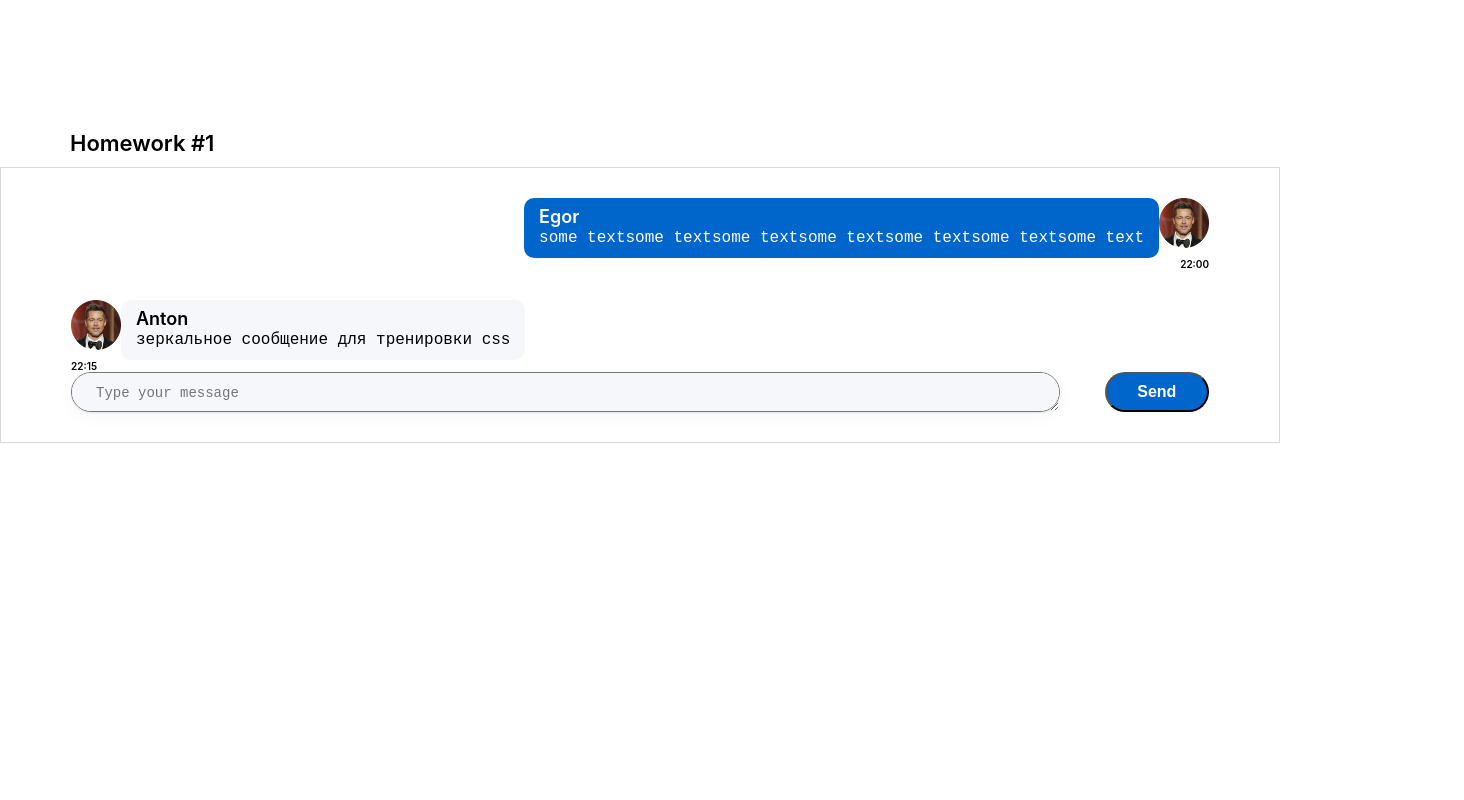
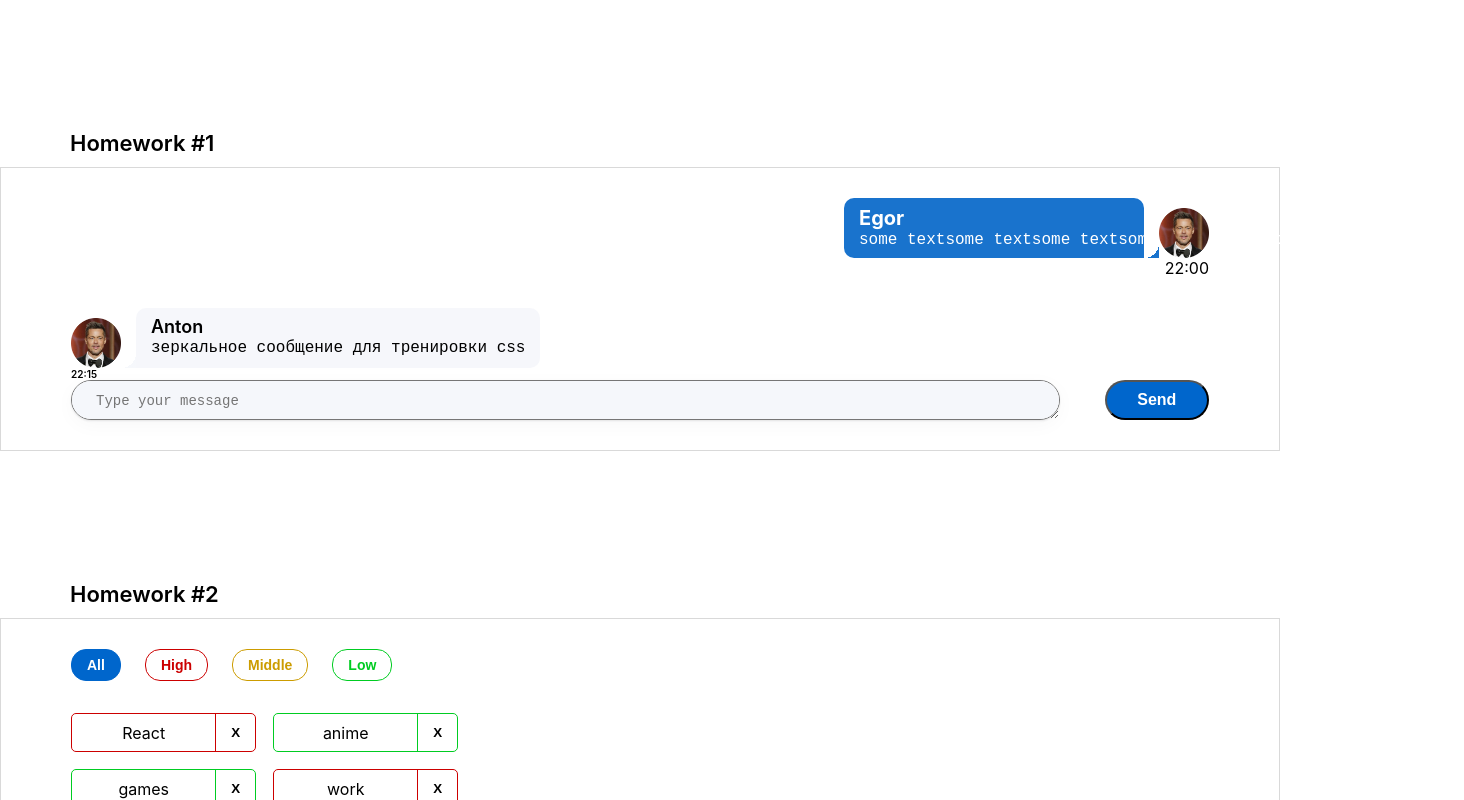
Before and after one commit to hazinega100/chat, a React (Create React App) app: page /#/ in a window 1280 px wide. Shown: the top 800 px of the page, 1464 px wide, since content can reach past the window. Built offline with nearby package versions, Linux system fonts and the light colour scheme.

Commit message:
ready HW2

```diff
--- a/src/s1-main/App.tsx
+++ b/src/s1-main/App.tsx
@@ -1,13 +1,14 @@
 import React from 'react'
 import s from './App.module.css'
 import HW1 from '../s2-homeworks/hw01/HW1'
+import HW2 from "../s2-homeworks/hw02/HW2";
 
 function App() {
     return (
         <div className={s.App}>
             <HW1/>
             {/*раскомментировать по ходу выполнения*/}
-            {/*<HW2/>*/}
+            <HW2/>
             {/*<HW3/>*/}
             {/*<HW4/>*/}
 
--- a/src/s2-homeworks/hw01/friend-message/FriendMessage.module.css
+++ b/src/s2-homeworks/hw01/friend-message/FriendMessage.module.css
@@ -5,7 +5,8 @@
 .friendImageAndText {
     margin-top: 30px;
     display: flex;
-    justify-content: start;
+    /*justify-content: start;*/
+    align-items: flex-end;
 }
 
 .friendImageAndText img {
@@ -16,9 +17,15 @@
 .friendText {
     min-width: 10%;
     min-height: 60px;
-    background: #F5F7FB;
-    border-radius: 10px;
+    background: rgba(245, 247, 251, 0.9);
+    border-radius: 10px 10px 10px 0;
     padding: 8px 15px;
+}
+
+.angle {
+    width: 15px;
+    height: 15px;
+    background: radial-gradient(circle at 0 0, rgba(255, 255, 255, 100) 15px, rgba(245, 247, 251, 0.9) 0);
 }
 
 .friendText:after {
--- a/src/s2-homeworks/hw01/friend-message/FriendMessage.tsx
+++ b/src/s2-homeworks/hw01/friend-message/FriendMessage.tsx
@@ -16,6 +16,7 @@ const FriendMessage = (props: MessagePropsType) => {
                     src={props.message.user.avatar}
                     //
                 />
+                <div className={s.angle}></div>
                 <div className={s.friendText}>
                     <div
                         id={'hw1-friend-name-' + props.message.id}
--- a/src/s2-homeworks/hw01/message/Message.module.css
+++ b/src/s2-homeworks/hw01/message/Message.module.css
@@ -5,6 +5,7 @@
     display: flex;
     justify-content: end;
     flex-direction: row-reverse;
+    align-items: flex-end;
 }
 
 .imageAndText img {
@@ -13,10 +14,11 @@
 }
 
 .text {
-    min-width: 10%;
-    min-height: 60px;
-    background: #0066CC;
-    border-radius: 10px;
+    min-width: 150px;
+    max-width: 300px;
+    word-wrap: break-word;
+    background: rgba(0, 100, 200, 0.9);
+    border-radius: 10px 10px 0 10px;
     padding: 8px 15px;
 }
 
@@ -25,11 +27,15 @@
     color: #000;
 }
 
+.angle {
+    width: 15px;
+    height: 15px;
+    background: radial-gradient(circle at 0 0, rgba(255, 255, 255, 0.3) 15px, rgba(0, 100, 200, 0.9) 0);
+}
+
 .name {
-    font-style: normal;
-    font-weight: 600;
-    font-size: 18px;
-    line-height: 22px;
+    font-weight: bold;
+    font-size: 20px;
     color: #FFFFFF;
 }
 
@@ -43,10 +49,6 @@
 
 .time {
     display: flex;
-    justify-content: end;
-    font-style: normal;
-    font-weight: 600;
-    font-size: 10px;
-    line-height: 12px;
+    justify-content: flex-end;
     color: #000000;
 }
--- a/src/s2-homeworks/hw01/message/Message.tsx
+++ b/src/s2-homeworks/hw01/message/Message.tsx
@@ -15,27 +15,20 @@ const Message = (props: MessagePropsType) => {
             <div className={s.imageAndText}>
                 <img
                     id={'hw1-avatar-' + props.message.id} alt="avatar"
-                    // создаёт студент
                     src={props.message.user.avatar}
-                    //
                 />
+                <div className={s.angle}></div>
                 <div className={s.text}>
                     <div id={'hw1-name-' + props.message.id} className={s.name}>
-                        {/*создаёт студент*/}
                         {props.message.user.name}
-                        {/**/}
                     </div>
                     <pre id={'hw1-text-' + props.message.id} className={s.messageText}>
-                        {/*создаёт студент*/}
                         {props.message.message.text}
-                        {/**/}
                     </pre>
                 </div>
             </div>
             <div id={'hw1-time-' + props.message.id} className={s.time}>
-                {/*создаёт студент*/}
                 {props.message.message.time}
-                {/**/}
             </div>
         </div>
     )
--- a/src/s2-homeworks/hw02/HW2.tsx
+++ b/src/s2-homeworks/hw02/HW2.tsx
@@ -3,13 +3,13 @@ import Affairs from './affairs/Affairs'
 import s2 from '../../s1-main/App.module.css'
 
 /*
-* 1 - описать типы AffairPriorityType, AffairType
-* 2 - указать нужный тип для defaultAffairs
-* 3 - дописать типы и логику функции filterAffairs и проверить её тестами
-* 4 - выполнить пункт 3 для функции deleteAffair
-* 5 - указать нужный тип в useState с affairs
-* 6 - дописать тип и логику функции deleteAffairCallback
-* 7 - в файле Affairs.tsx дописать типизацию пропсов
+* 1 - описать типы AffairPriorityType, AffairType +
+* 2 - указать нужный тип для defaultAffairs +
+* 3 - дописать типы и логику функции filterAffairs и проверить её тестами +
+* 4 - выполнить пункт 3 для функции deleteAffair +
+* 5 - указать нужный тип в useState с affairs +
+* 6 - дописать тип и логику функции deleteAffairCallback +
+* 7 - в файле Affairs.tsx дописать типизацию пропсов +
 * 8 - в файле Affairs.tsx дописать логику функций setAll, setHigh, setMiddle, setLow
 * 9 - в файле Affair.tsx дописать типизацию пропсов
 * 10 - в файле Affair.tsx дописать функции deleteCallback и использовать
@@ -17,41 +17,42 @@ import s2 from '../../s1-main/App.module.css'
 * */
 
 // types
-export type AffairPriorityType = any // need to fix any
+export type AffairPriorityType = "low" | "middle" | "high" | 'all'// need to fix any
 export type AffairType = {
-    _id: any // need to fix any
-    name: any // need to fix any
+    _id: number // need to fix any
+    name: string // need to fix any
     priority: AffairPriorityType
 }
 export type FilterType = 'all' | AffairPriorityType
 
 // constants
-const defaultAffairs: any = [ // need to fix any
+const defaultAffairs: Array<AffairType> = [ // need to fix any
     {_id: 1, name: 'React', priority: 'high'}, // студенты могут изменить содержимое name и количество элементов в массиве, ...priority не менять!
     {_id: 2, name: 'anime', priority: 'low'},
     {_id: 3, name: 'games', priority: 'low'},
     {_id: 4, name: 'work', priority: 'high'},
     {_id: 5, name: 'html & css', priority: 'middle'},
+    {_id: 6, name: 'sleep', priority: 'low'}
 ]
 
 // pure helper functions
-export const filterAffairs = (affairs: any, filter: any): any => { // need to fix any
-
-
-    return affairs // need to fix
+export const filterAffairs = (affairs: Array<AffairType>, filter: FilterType): any => { // need to fix any
+    if (filter === 'all') return affairs
+    if (filter === 'low') return affairs.filter(a => a.priority == 'low')
+    if (filter === 'middle') return affairs.filter(a => a.priority == 'middle')
+    if (filter === 'high') return affairs.filter(a => a.priority == 'high')
 }
-export const deleteAffair = (affairs: any, _id: any): any => { // need to fix any
-
-    return affairs // need to fix
+export const deleteAffair = (affairs: Array<AffairType>, _id: number): any => { // need to fix any
+    return affairs.filter(a => a._id !== _id)
 }
 
 function HW2() {
-    const [affairs, setAffairs] = useState<any>(defaultAffairs) // need to fix any
+    const [affairs, setAffairs] = useState<Array<AffairType>>(defaultAffairs) // need to fix any
     const [filter, setFilter] = useState<FilterType>('all')
 
     const filteredAffairs = filterAffairs(affairs, filter)
-    const deleteAffairCallback = (_id: any) => { // need to fix any
-        // need to fix
+    const deleteAffairCallback = (_id: number) => {
+        setAffairs(affairs.filter(a => a._id !== _id))
     }
 
     return (
--- a/src/s2-homeworks/hw02/affairs/Affairs.tsx
+++ b/src/s2-homeworks/hw02/affairs/Affairs.tsx
@@ -4,24 +4,28 @@ import {AffairType, FilterType} from '../HW2'
 import s from './Affairs.module.css'
 
 type AffairsPropsType = {
-    data: any // need to fix any
-    setFilter: any
-    deleteAffairCallback: any
+    data: Array<AffairType>
+    setFilter: (value: FilterType) => void
+    deleteAffairCallback: (_id: number) => void
     filter: FilterType
 }
 
 function Affairs(props: AffairsPropsType) {
     const setAll = () => {
         // need to fix
+        props.setFilter('all')
     }
     const setHigh = () => {
         // need to fix
+        props.setFilter('high')
     }
     const setMiddle = () => {
         // need to fix
+        props.setFilter('middle')
     }
     const setLow = () => {
         // need to fix
+        props.setFilter('low')
     }
 
     const cnAll = s.button + ' ' + s.all + (props.filter === 'all' ? ' ' + s.active : '')
--- a/src/s2-homeworks/hw02/affairs/affair/Affair.tsx
+++ b/src/s2-homeworks/hw02/affairs/affair/Affair.tsx
@@ -6,12 +6,12 @@ import s2 from '../Affairs.module.css'
 type AffairPropsType = {
     // key не нужно типизировать
     affair: AffairType
-    deleteAffairCallback: any // need to fix any
+    deleteAffairCallback: (_id: number) => void // need to fix any
 }
 
 function Affair(props: AffairPropsType) {
     const deleteCallback = () => {
-        // need to fix
+        props.deleteAffairCallback(props.affair._id)
     }
 
     const nameClass = s.name + ' ' + s2[props.affair.priority]
@@ -24,9 +24,7 @@ function Affair(props: AffairPropsType) {
             className={affairClass}
         >
             <div id={'hw2-name-' + props.affair._id} className={nameClass}>
-                {/*создаёт студент*/}
-
-                {/**/}
+                {props.affair.name}
             </div>
             <div id={'hw2-priority-' + props.affair._id} hidden>
                 {props.affair.priority}
@@ -35,8 +33,7 @@ function Affair(props: AffairPropsType) {
             <button
                 id={'hw2-button-delete-' + props.affair._id}
                 className={buttonClass}
-                // need to fix
-
+                onClick={deleteCallback}
             >
                 {/*текст кнопки могут изменить студенты*/}
                 X
```
